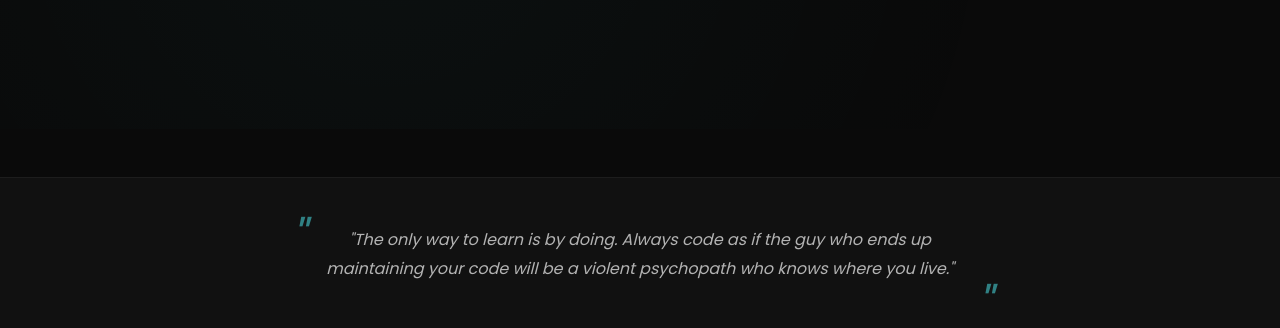
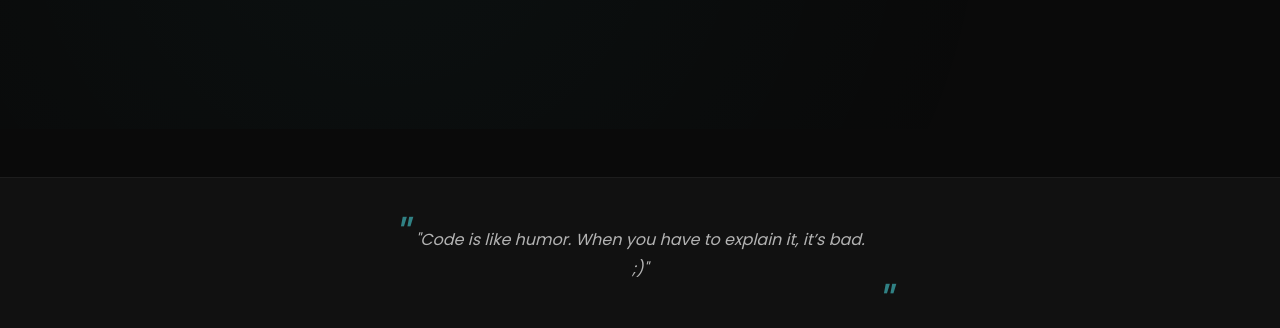
Before and after one commit to durgachand2503/portfolio, a plain HTML site: page index.html in a window 1280 px wide. Shown: the part 6197-6525 px from the top of the page. Drawn offline with nearby package versions, Linux system fonts and the light colour scheme.

Commit message:
index.html

```diff
--- a/index.html
+++ b/index.html
@@ -659,7 +659,7 @@
   <footer>
     <div class="footer-content">
       <div class="footer-quote">
-        <p>"The only way to learn is by doing. Always code as if the guy who ends up maintaining your code will be a violent psychopath who knows where you live."</p>
+        <p>"Code is like humor. When you have to explain it, it’s bad.<br>;)"</p>
       </div>
       <div class="footer-links">
         <a href="#home">Home</a>
```
